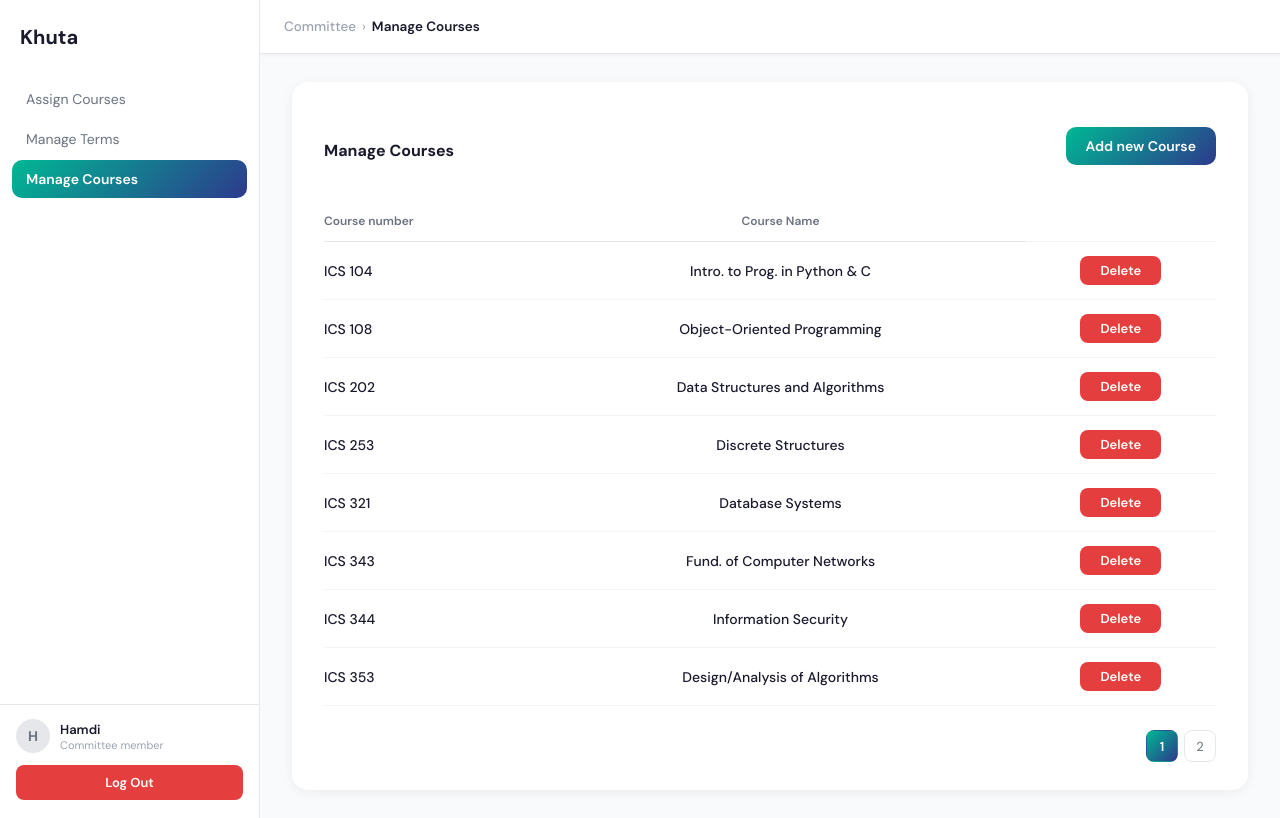
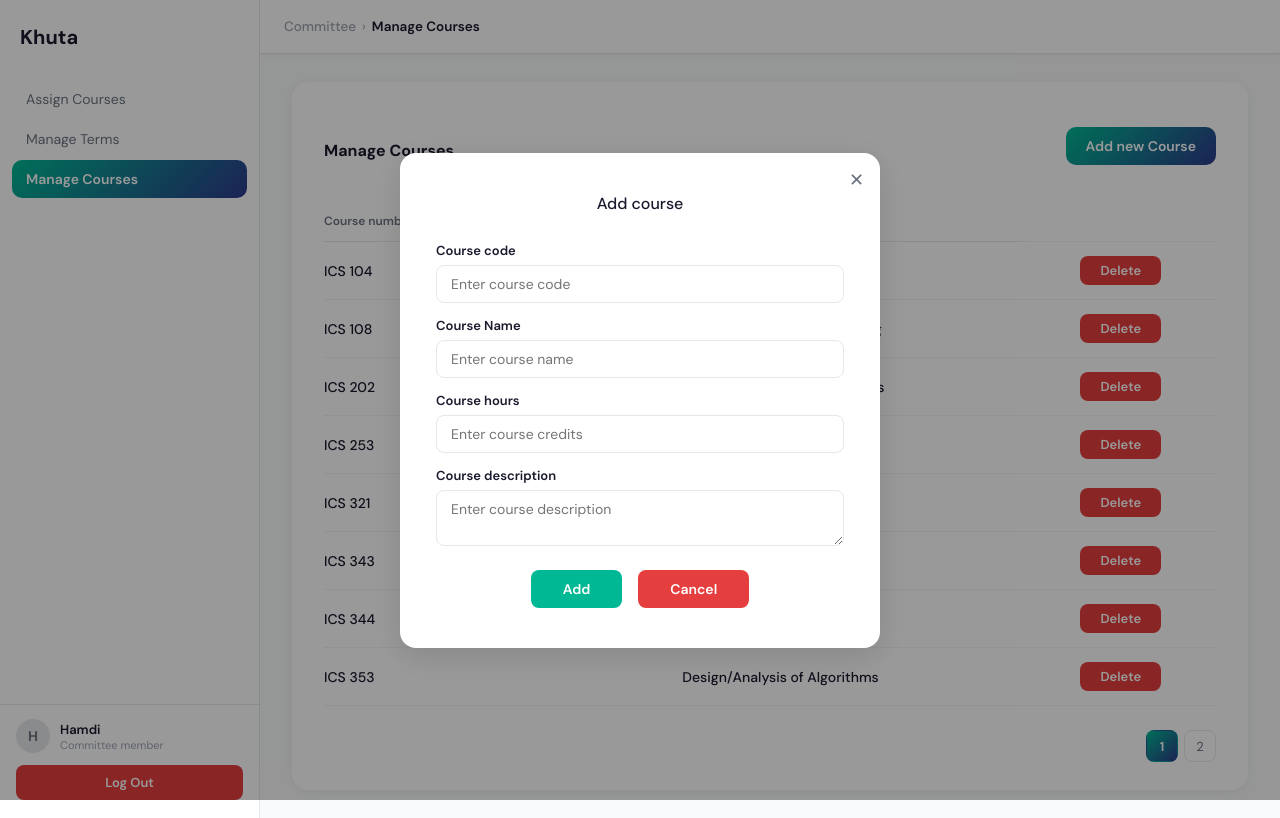
Before and after one commit to KawtharAlomran/SWE363ProjectGroup12, a React (Vite) app in the folder my-react-app/: page /committee/manage-courses in a window 1280 px wide. Both pictures are taken after a click on the button "Add new Course". Built offline with nearby package versions, Linux system fonts and the light colour scheme.

Commit message:
Add new Course functinality

```diff
--- a/my-react-app/src/Committee/Pages/ManageCourses.jsx
+++ b/my-react-app/src/Committee/Pages/ManageCourses.jsx
@@ -1,7 +1,7 @@
 import { useState } from "react";
 import '../../styles/ManageCourses.css';
 import ConfirmModal from '../../shared/ConfirmModal';
-import {getAllIcsCourses, deleteCourse} from "../../data";
+import {getAllIcsCourses, deleteCourse, addCourse} from "../../data";
 /*
 const coursesList = [
     { code: "ICS 104", name: "Intro. to Prog. in Python & C" },
@@ -21,6 +21,12 @@ export default function ManageCourses() {
   const [isDelete, setIsDelete] = useState(false);
   const [selectedCourseCode, setSelectedCourseCode] = useState(null);
   const [currentPage, setCurrentPage] = useState(1);
+  const [isAdd, setIsAdd] = useState(false);
+  const [code, setCode] = useState("");
+  const [name, setName] = useState("");
+  const [hours, setHours] = useState("");
+  const [description, setDescription] = useState("");
+
   const coursesPerPage = 8;
   const startIndex = (currentPage - 1) * coursesPerPage; // to find the start index
   const endIndex = startIndex + coursesPerPage;
@@ -30,12 +36,16 @@ export default function ManageCourses() {
         const updatedData = deleteCourse(code);
         setCourses(updatedData);
     };
+  const handleAdd = (code, name, hours, description ) => {
+        addCourse(code, name, hours, description);
+        setCourses(getAllIcsCourses());
+    };
 
 return (
     <div className="container">
       <div className="header">
         <h2>Manage Courses</h2>
-        <button className="addBtn">Add new Course</button>
+        <button className="addBtn" onClick={() => setIsAdd(true)} >Add new Course</button>
       </div>
 
       <table className="coursesTable">
@@ -81,6 +91,63 @@ return (
   />
 )}
 
+    {isAdd && (
+      <ConfirmModal
+        message="Add course"
+        fileds={[
+          {
+            name: "code",
+            label: "Course code",
+            type: "text",
+            placeholder: "Enter course code",
+            onChange: setCode,
+          },
+          {
+            name: "name",
+            label: "Course Name",
+            type: "text",
+            placeholder: "Enter course name",
+            onChange: setName,
+          },
+          {
+            name: "hours",
+            label: "Course hours",
+            type: "text",
+            placeholder: "Enter course credits",
+            onChange: setHours,
+          },
+          {
+            name: "description",
+            label: "Course description",
+            type: "textarea",
+            placeholder: "Enter course description",
+            onChange: setDescription,
+          },
+        ]}
+        onConfirm={() => {
+          if (!code || !name || !hours || !description) {
+            alert("All fields are required");
+            return;
+          }
+          handleAdd(code, name, hours, description);
+          setIsAdd(false);
+          setCode("");
+          setName("");
+          setHours("");
+          setDescription("");
+        }}
+        onCancel={() => {
+          setIsAdd(false);
+          setCode("");
+          setName("");
+          setHours("");
+          setDescription("");
+        }}
+        confirmText="Add"
+        cancelText="Cancel"
+      />
+    )}
+
       <div className="pageNumbers">
         {Array.from({ length: totalPages }, (_, index) => (
           <button className={currentPage === index + 1 ? "active" : ""} key={index + 1}
--- a/my-react-app/src/data.jsx
+++ b/my-react-app/src/data.jsx
@@ -13,16 +13,16 @@ let committeeUsers=[
 
 
 let coursesList= [
-    { code: "ICS 104", name: "Intro. to Prog. in Python & C", credit:3 },
-    { code: "ICS 108", name: "Object-Oriented Programming", credit:4 },
-    { code: "ICS 202", name: "Data Structures and Algorithms", credit:4 },
-    { code: "ICS 253", name: "Discrete Structures", credit:3 },
-    { code: "ICS 321", name: "Database Systems", credit:3 },
-    { code: "ICS 343", name: "Fund. of Computer Networks", credit:4 },
-    { code: "ICS 344", name: "Information Security", credit:3 },
-    { code: "ICS 353", name: "Design/Analysis of Algorithms", credit:3 },
-    { code: "ICS 381", name: "Principles of Artificial Intelligence", credit:3},
-    { code: "ICS 410", name: "Programming Languages", credit:3}
+    { code: "ICS 104", name: "Intro. to Prog. in Python & C", credit:3, description: "Overview of computer hardware and software. Programming in Python with emphasis on basic program constructs: variables, assignments, expressions, decision structures, looping, functions, lists, files and exceptions; Introduction to objects and classes. Programming in C with emphasis on pointers and functions with output parameters. Simple multidisciplinary problem solving in science, engineering and business." },
+    { code: "ICS 108", name: "Object-Oriented Programming", credit:4, description: "Advanced object-oriented programming; Inheritance; Polymorphism; Abstract classes and interfaces; Generic and collection classes; File input and output; Exception handling; GUI and event-driven programming; Recursion; Searching and sorting."},
+    { code: "ICS 202", name: "Data Structures and Algorithms", credit:4, description: "Review of object-oriented concepts; Basic algorithms analysis; Fundamental data structures - implementation strategies for stacks, queues and linked lists; Recursion; Implementation strategies for tree and graph algorithms; Greedy Algorithms; Hash tables; Applications of data structures (e.g. data compression and string matching)." },
+    { code: "ICS 253", name: "Discrete Structures", credit:3, description: "Propositional Logic, Propositional Equivalence, Predicates and Quantifiers, Nested Quantifiers, Rules of Inference, Introduction to Proofs; Sets, Set Operations, Functions, Sequences and Summations; Mathematical Induction, Strong Induction, Recursive Definitions and Structural Induction; Basics of Counting, Pigeonhole Principle, Permutations and Combinations, Binomial Coefficients, Discrete Probability, Probability Theory; Recurrence Relations, Solving Linear Recurrence Relations, Generating Functions, Inclusion-Exclusion." },
+    { code: "ICS 321", name: "Database Systems", credit:3, description: "Basic database concepts; Conceptual data modeling; Relational data model; Relational theory and languages; Database design; SQL; Introduction to query processing and optimization; Introduction to concurrency and recovery." },
+    { code: "ICS 343", name: "Fund. of Computer Networks", credit:4, description: "Introduction to computer networks and layered architectures: Connectivity, topology, circuit and packet switching, TCP/IP and ISO models; Application layer: model, DNS, SMTP, FTP, mm; Transport layer: TCP and UDP, ARQ, congestion and flow control; Network layer: Internetworking, addressing and routing algorithms and protocols; Data link layer: Framing, error detection and correction, medium access control and LANs; Physical layer: Principles of data communications, circuit switching, encoding, multiplexing and transmission media; Principles of network security: Cryptography, message security, user authentication, security protocols, firewalls and VPNs" },
+    { code: "ICS 344", name: "Information Security", credit:3, description: "Security properties; Confidentiality, integrity, authentication, non-repudiation; Attack vectors, malicious software and countermeasures; Risk management and analysis; Security mechanisms; Secure software development; Defensive programming; Input sanitization; Symmetric and public-key cryptography; User authentication and access control; Internet security: Email and web security, network security protocols and standards such as IPSec and SSL/TLS; Security technologies and systems: Firewalls, VPNs and IDSs/IPSs; Information security process, ethical and legal issues." },
+    { code: "ICS 353", name: "Design/Analysis of Algorithms", credit:3, description: "Basic algorithmic analysis; Analysis of iterative and recursive algorithms; Advanced algorithmic design techniques (induction, divide and conquer, dynamic programming, backtracking); The complexity classes P and NP; Basic computability; Parallel algorithms." },
+    { code: "ICS 381", name: "Principles of Artificial Intelligence", credit:3, description: "AI history and applications; Intelligent agents and expert systems; Introduction to AI programming; Problem solving agents by uninformed, heuristic and local search; Constraint satisfaction and programming, games and adversarial search; Knowledge-based agents: Propositional and first-order logic, Forward and backward chaining and inference; Planning and reasoning in uncertain situations; Basics of machine learning; Natural language processing; Exposure to other applications of AI (e.g. Vision and Robotics)"},
+    { code: "ICS 410", name: "Programming Languages", credit:3, description: "Programming paradigms: Object-oriented, imperative, functional, and logic; Application development in these paradigms; Fundamentals of Language Design: Syntax and semantics; Language implementation: virtual machines; Compilation, interpretation, and hybrid."}
   ];
 
 let terms=[
@@ -133,8 +133,8 @@ export function addFaculty(newNAme, newEmail, newLevel){
 }
 
 
-export function addCourse(code, name, hours){
-    coursesList.push({code:code,name:name, credit:hours})
+export function addCourse(code, name, hours, description){
+    coursesList.push({code:code,name:name, credit:hours, description:description})
 }
 /*
 export function addTerm(code, name, hours){
--- a/my-react-app/src/shared/ConfirmModal.jsx
+++ b/my-react-app/src/shared/ConfirmModal.jsx
@@ -10,7 +10,9 @@ export default function ConfirmModal({ message, fileds, onConfirm, onCancel, con
             {fileds.map(filed => (
               <div key={filed.name} className="modal-field">
                 <label className="modal-label">{filed.label}</label>
-                <input className="modal-input" type={filed.type || 'text'} placeholder={filed.placeholder} onChange={e => filed.onChange(e.target.value)} />
+                {filed.type === "textarea" ? (<textarea className="modal-input" placeholder={filed.placeholder} onChange={e => filed.onChange(e.target.value)}/>)
+                :(<input className="modal-input" type={filed.type || 'text'} placeholder={filed.placeholder} onChange={e => filed.onChange(e.target.value)} />)
+                }
               </div>
             ))}
           </div>
```
